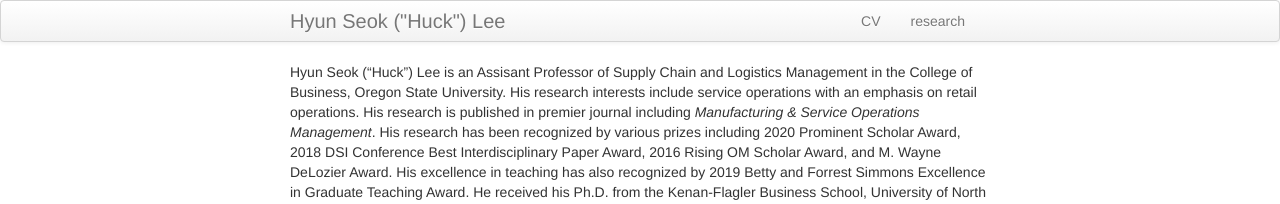
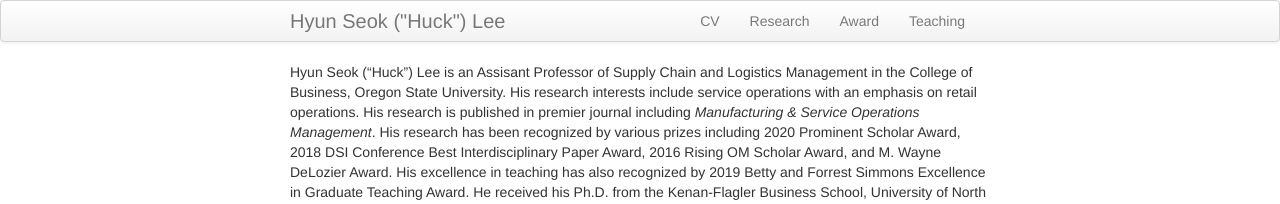
Before and after one commit to lordya2/lordya2.github.io, a Jekyll site: the page built from index.md, in a window 1280 px wide. Shown: the top 204 px of the page. Built offline with Jekyll 4.4.1, drawn with Linux system fonts in a browser that asks for light colours.

Commit message:
Update default.html

```diff
--- a/_includes/themes/twitter/default.html
+++ b/_includes/themes/twitter/default.html
@@ -36,7 +36,9 @@
           <a class="brand" href="{{ HOME_PATH }}">{{ site.title }}</a>
           <ul class="nav">
               <li><a href="{{ BASE_PATH }}/assets/CV.pdf">CV</a></li>
-              <li><a href="{{ BASE_PATH }}/pages/research.html">research</a></li>
+              <li><a href="{{ BASE_PATH }}/pages/research.html">Research</a></li>
+              <li><a href="{{ BASE_PATH }}/pages/award.html">Award</a></li>
+              <li><a href="{{ BASE_PATH }}/pages/teaching.html">Teaching</a></li>
           </ul>
         </div>
       </div>
```
